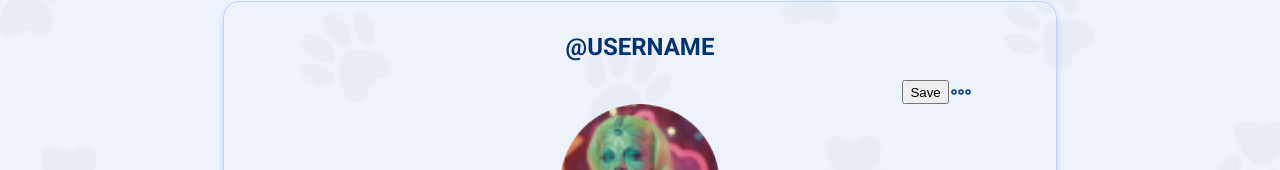
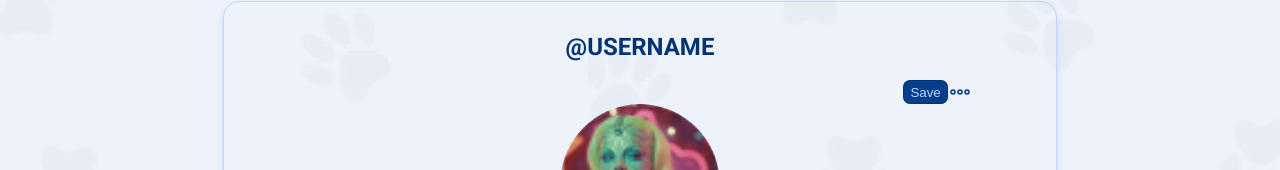
Before and after one commit to LeahJKH/Meows, a React (Vite) app: page /userprofile in a window 1280 px wide. Both pictures are taken after a click on the icon 925 px from the left and 207 px from the top of the page. Shown: the part 115-285 px from the top of the page. Built offline with nearby package versions, Linux system fonts and the light colour scheme.

Commit message:
fixed save button

```diff
--- a/src/Pages/UserProfilePage/userProfile.module.css
+++ b/src/Pages/UserProfilePage/userProfile.module.css
@@ -75,7 +75,6 @@
   margin-right: 0.3vw;
 }
 
-
 /*!DARKMODE!*/
 .wholeUserProfiledark {
   width: 100vw;
@@ -83,14 +82,14 @@
   justify-items: center;
   align-items: center;
   margin-bottom: 20%;
-  color: #E0E4E8;
+  color: #e0e4e8;
 }
 
 .profilePageContainerdark {
   border-radius: 1em;
-  border: solid 0.1em #BEBFBF;
+  border: solid 0.1em #bebfbf;
   background: rgba(245, 245, 255, 0.5);
-  box-shadow: 0 0.4em 0.4em 0 #BEBFBF;
+  box-shadow: 0 0.4em 0.4em 0 #bebfbf;
   width: 50%;
   display: grid;
   justify-items: center;
@@ -121,7 +120,7 @@
   border-left: 3px solid #464748;
   background: rgba(245, 245, 255, 0.5);
   box-shadow: 0px 4px 4px 0px #464748;
-  color: #E0E4E8;
+  color: #e0e4e8;
   font-family: Inter;
   font-size: 20px;
   font-style: italic;
@@ -129,6 +128,4 @@
   line-height: normal;
 }
 
-
-
 /*!DARKMODE!*/
--- a/src/Pages/UserProfilePage/userProfile.tsx
+++ b/src/Pages/UserProfilePage/userProfile.tsx
@@ -58,7 +58,9 @@ export function UserProfile() {
         <h2 className={styles.HeadingCol}>@USERNAME</h2>
         <div className={styles.icons}>
           {isEditingBio ? (
-            <button onClick={handleEditClick}>Save</button>
+            <button className={styles.saveButton} onClick={handleEditClick}>
+              Save
+            </button>
           ) : (
             <EditSvg onClick={handleEditClick} />
           )}
```
